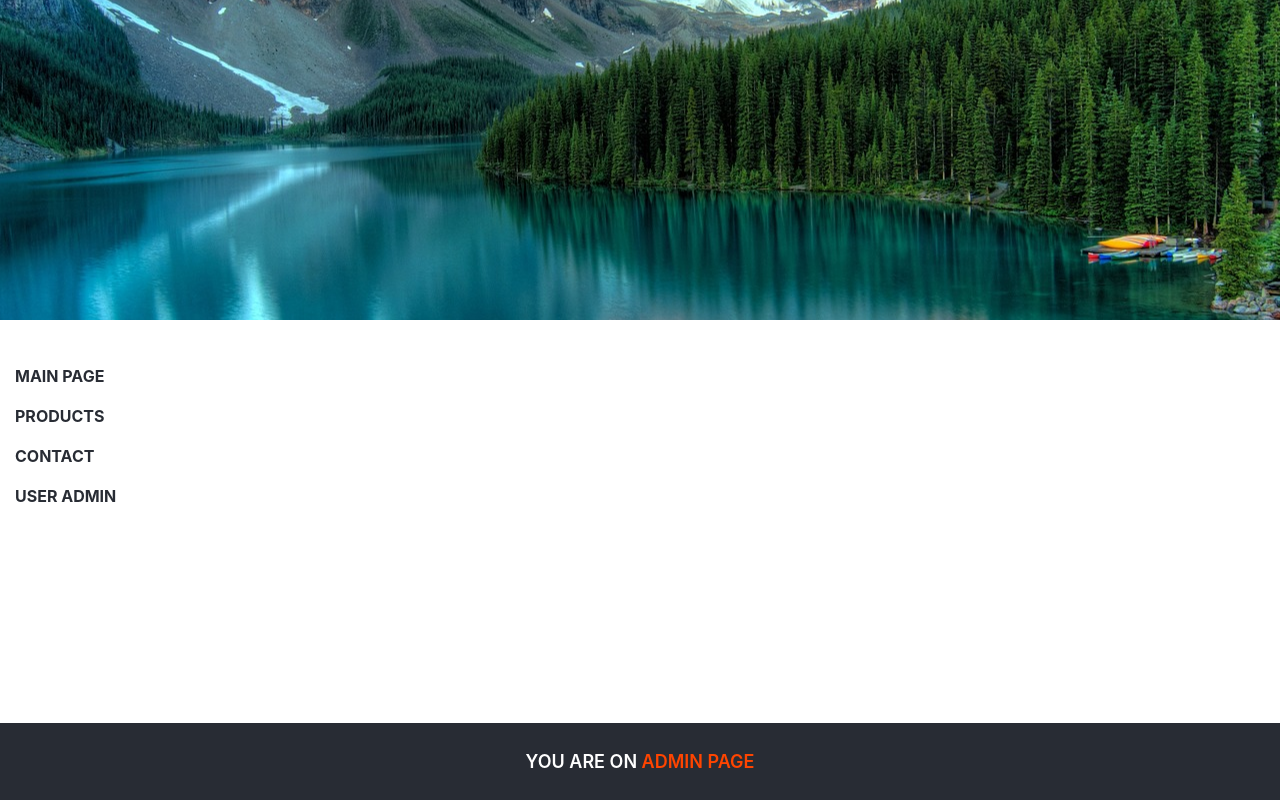
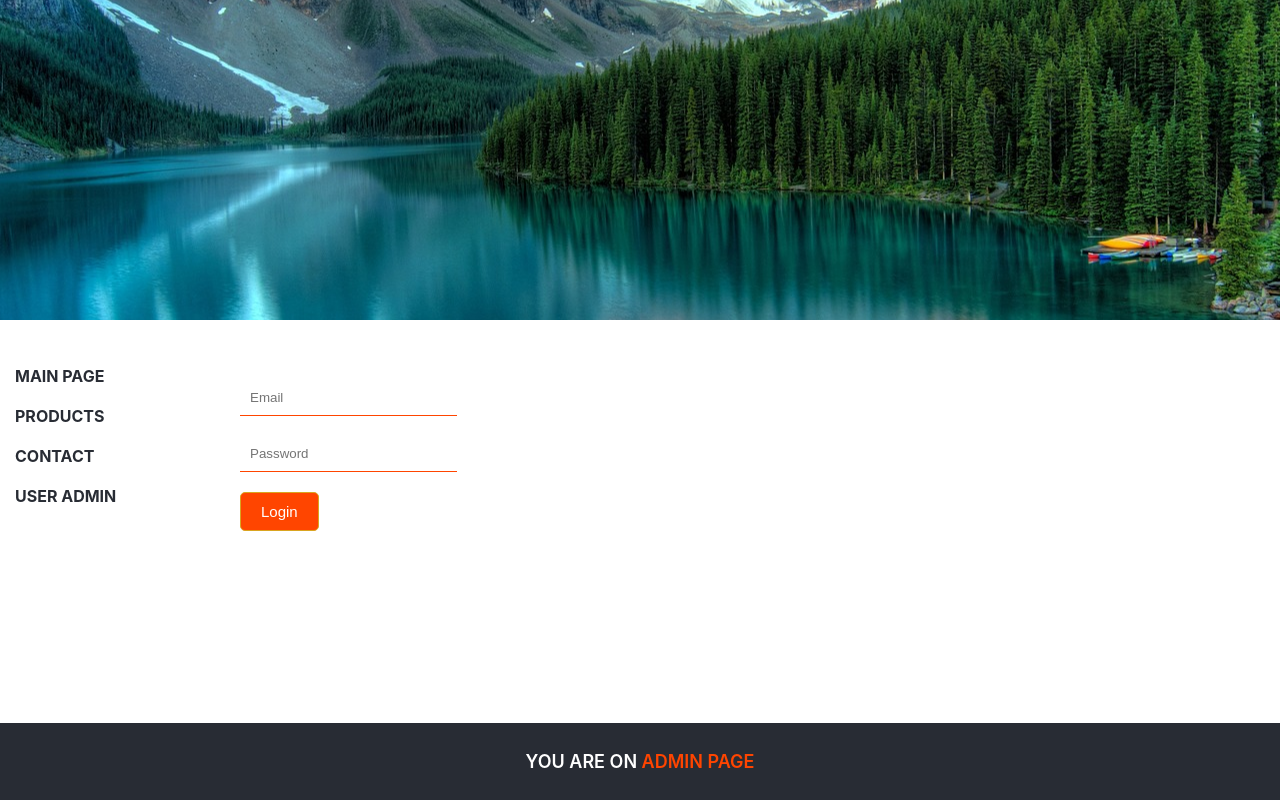
Before and after one commit to MaggieWesolowska/react-routing-app, a React (Create React App) app: page /admin in a window 1280 px wide. Built offline with nearby package versions, Linux system fonts and the light colour scheme.

Commit message:
edited components and styles

```diff
--- a/src/pages/AdminPage.jsx
+++ b/src/pages/AdminPage.jsx
@@ -1,21 +1,24 @@
 import React from 'react';
 import { Route, Routes, redirect } from 'react-router-dom';
+import LoginPage from './LoginPage';
 
 const permission = false;
 
 const AdminPage = () => {
   return (
-    <Routes>
-      <Route
-        render={() =>
-          permission ? (
-            <h4>Admin Panel - Welcome!</h4>
-          ) : (
-            redirect('/login')
-          )
-        }
-      />
-    </Routes>
+    // <Routes>
+    //   <Route
+    //     element={() =>
+    //       permission ? (
+    //         <h4>Admin Panel - Welcome!</h4>
+    //       ) : (
+    //         redirect('/login')
+    //       )
+    //     }
+    //   />
+    // </Routes>
+
+    <LoginPage />
   );
 };
 
--- a/src/pages/LoginPage.jsx
+++ b/src/pages/LoginPage.jsx
@@ -1,15 +1,20 @@
 import React from 'react';
+import '../styles/LoginPage.css';
 
 const LoginPage = () => {
   return (
     <div>
-      <label htmlFor='Enter email'>
-        <input type='text'></input>
-      </label>
-      <label htmlFor='Enter password'>
-        <input type='password'></input>
-      </label>
-      <button>Login</button>
+      <form className='formAdmin'>
+        <label htmlFor='Enter email'>
+          <input type='text' placeholder='Email'></input>
+        </label>
+        <label htmlFor='Enter password'>
+          <input
+            type='password'
+            placeholder='Password'></input>
+        </label>
+        <button type='submit'>Login</button>
+      </form>
     </div>
   );
 };
--- /dev/null
+++ b/src/styles/LoginPage.css
@@ -0,0 +1,20 @@
+.formAdmin {
+  display: flex;
+  flex-direction: column;
+  align-items: first baseline;
+  margin-top: 40px;
+  gap: 20px;
+  width: 100%;
+}
+
+.formAdmin button {
+  background-color: orangered;
+  margin: 0;
+}
+
+.formAdmin input {
+  width: 100%;
+  border: none;
+  border-bottom: 1px solid orangered;
+  padding: 10px 10px;
+}
```
